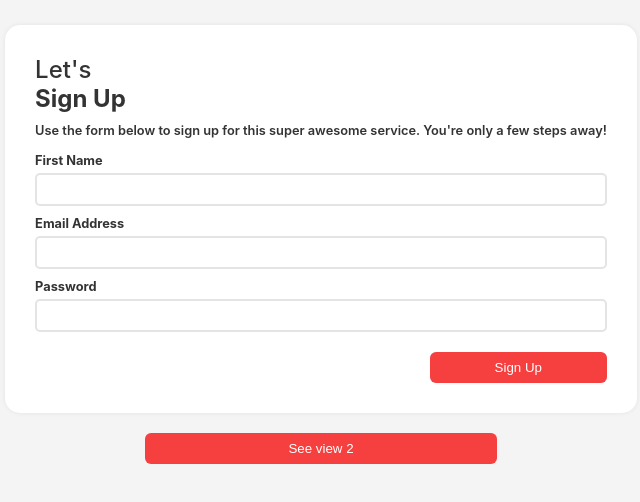
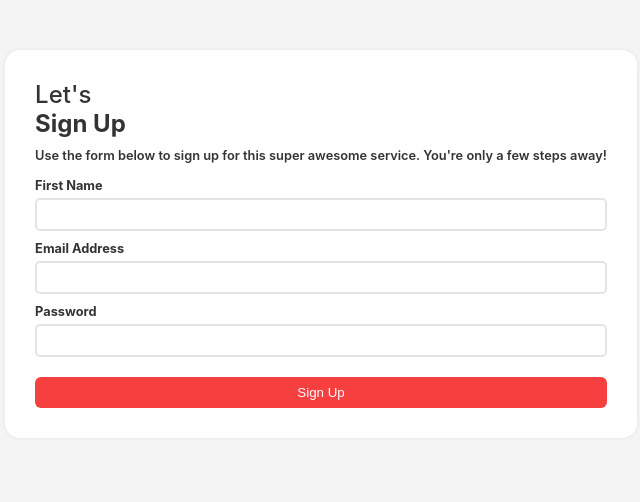
Before and after one commit to cibellem/breezy-form, a React (Create React App) app: page / in a window 1280 px wide. Shown: the part 164-666 px from the top of the page, without its empty margins (319-959 px from the left). Built offline with nearby package versions, Linux system fonts and the light colour scheme.

Commit message:
JS - Working form plus success card with props

```diff
--- a/src/components/FormInput.tsx
+++ b/src/components/FormInput.tsx
@@ -1,4 +1,4 @@
-import { useState, useContext } from "react";
+import {  useContext } from "react";
 import { FormContext } from "./SignupForm";
 
 //@ts-ignore
--- a/src/components/SignupForm.tsx
+++ b/src/components/SignupForm.tsx
@@ -1,13 +1,14 @@
 import React, { useState } from "react";
 
-//Creates a Form Context so the children components (Form Input) can have access to handle change and form state
+//Creates a Form Context so the children components (Form Input) can have access to handle change, submit and form state
 export const FormContext = React.createContext({
   form: {},
   handleFormChange: () => {},
+  submit: () => {},
 });
 
-export const Form = (props: { children: any }) => {
-  const { children } = props;
+export const Form = (props: { children: any; submit: any }) => {
+  const { children, submit = () => {} } = props;
   const [form, setForm] = useState({
     firstname: "",
     email: "",
@@ -37,7 +38,9 @@ export const Form = (props: { children: any }) => {
       >
         {children}
       </FormContext.Provider>
-
+      <button type="button" onClick={() => submit(form)}>
+        Sign Up
+      </button>
     </form>
   );
 };
--- a/src/pages/Signup.tsx
+++ b/src/pages/Signup.tsx
@@ -7,11 +7,22 @@ import { SuccessCard } from "../components/SucessCard";
 
 export const Signup = () => {
   const [view, setView] = useState<number>(1);
+  const [user, setUser] = useState<object>({});
+
+  const formSubmit = (form: any) => {
+    setView(view + 1);
+    console.log(
+      `Thanks for signing up, ${form.firstname}! We've sent you an email to ${form.email}.`
+    );
+    setUser(form);
+    console.log(form, "fooorm");
+  };
+
   return (
     <main className="main">
       <article className="card">
         {view === 1 ? (
-          <Form>
+          <Form submit={formSubmit}>
             <section className="section_header">
               <h1>Let's</h1>
               <h1>Sign Up</h1>
@@ -38,17 +49,11 @@ export const Signup = () => {
               type="password"
               name="password"
             />
-
-            <div>
-              <button type="button">Sign Up</button>
-            </div>
           </Form>
         ) : (
-          <SuccessCard />
+          <SuccessCard user={user} />
         )}
       </article>
-
-      <button onClick={() => setView(view + 1)}>See view 2</button>
     </main>
   );
 };
```
